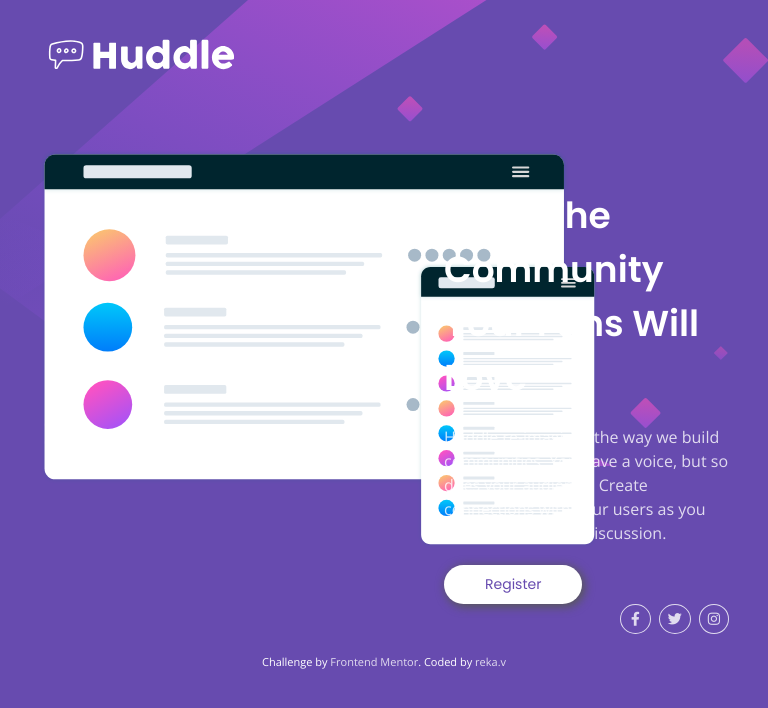
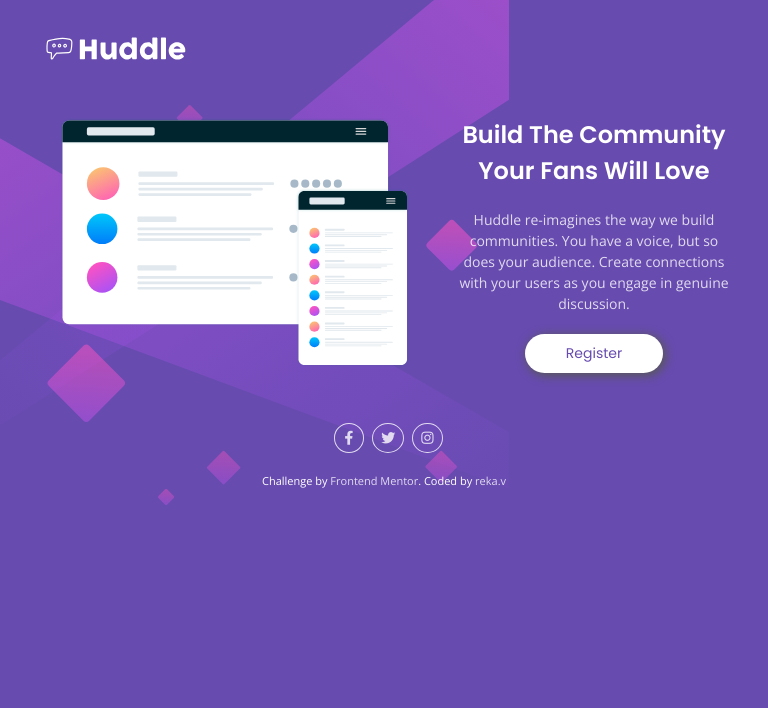
Before and after one commit to reka-v/C-Users-rekav-OneDrive-Desktop-huddle-landing-page-with-single-introductory-section-master, a plain HTML site: page index.html in a window 768 px wide. Drawn offline with nearby package versions, Linux system fonts and the light colour scheme.

Commit message:
fixed image

```diff
--- a/styles.css
+++ b/styles.css
@@ -19,13 +19,12 @@
 }
 
 .title-image img{
-  width: auto;
-  max-height: 400px;
+  max-width: 100%;
+  height: auto;
 }
 
 .info {
   padding-top: 40px;
-  padding-left: 0;
 }
 
 h1 {
@@ -56,7 +55,6 @@
   display: flex;
   justify-content: flex-end;
   opacity: 0.8;
-
 }
 
 i {
@@ -80,3 +78,49 @@
   color: white;
   opacity: 0.8;
 }
+
+@media (min-width: 768px) and (max-width: 992px) {
+  h1 {
+    font-size: 1.5rem;
+  }
+  .info {
+    padding-top: 0;
+  }
+  .intro {
+    font-size: 0.875rem;
+  }
+}
+@media (max-width: 768px) {
+  body {
+    background-image: url(./images/bg-mobile.svg);
+    background-color: hsl(257, 40%, 49%);
+    background-repeat: no-repeat;
+  }
+  .logo {
+    max-width: 150px;
+  }
+  .content {
+    margin-top: 50px;
+  }
+  .title-image img{
+    max-width: 90%;
+    height: auto;
+    display: block;
+    margin: auto;
+  }
+  .info {
+    text-align: center;
+    padding-left: 15px;
+  }
+  .intro {
+    max-width: 300px;
+  }
+  .btn {
+    margin: auto;
+  }
+  .social-icons {
+    justify-content: center;
+    margin-top: 50px;
+  }
+
+}
```
